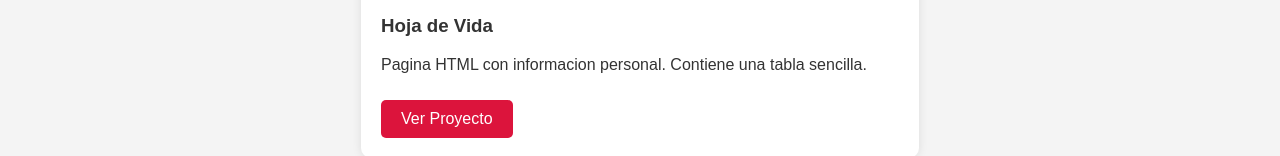
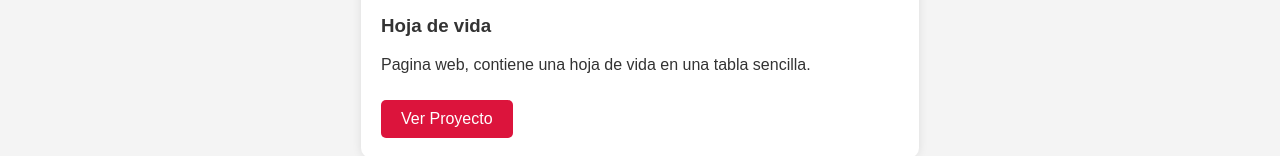
Before and after one commit to JuanMendez98/Portafolio, a plain HTML site: page index.html in a window 1280 px wide. Shown: the part 681-837 px from the top of the page. Drawn offline with Linux system fonts and the light colour scheme.

Commit message:
feat: Modificacion del h3 y p

```diff
--- a/index.html
+++ b/index.html
@@ -99,8 +99,8 @@
 
             <div class="proyecto">
                 <img class="img-proyecto" src="https://www.temporalsa.com/wp-content/uploads/2018/01/hoja-de-vida-animada.jpg" alt="Hoja de Vida">
-                <h3>Hoja de Vida</h3>
-                <p>Pagina HTML con informacion personal. Contiene una tabla sencilla.</p>
+                <h3>Hoja de vida</h3>
+                <p>Pagina web, contiene una hoja de vida en una tabla sencilla.</p>
                 <a class="boton" href="https://juanmendez98.github.io/Hoja-de-vida/" target="_blank">Ver Proyecto</a>
             </div>
 
```
